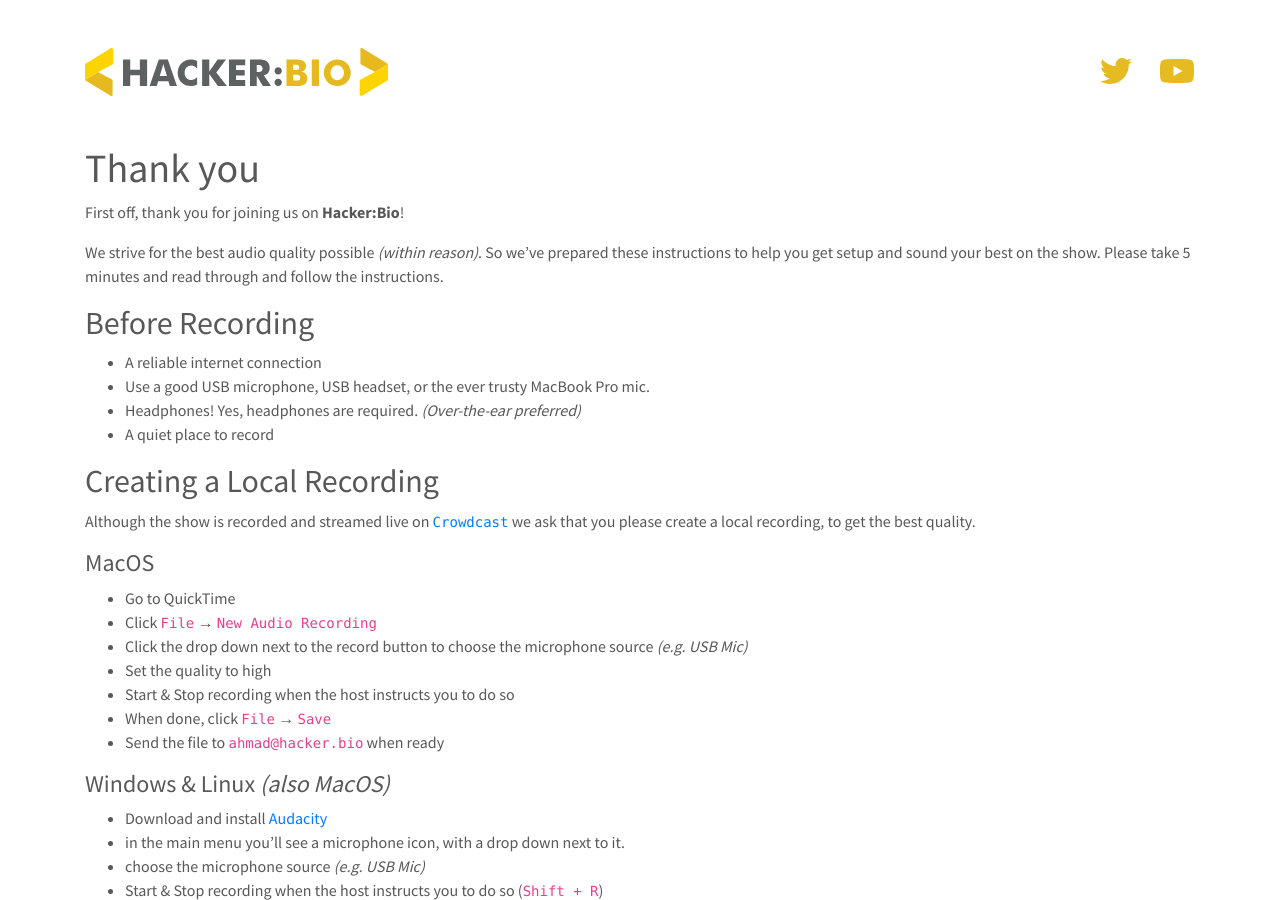
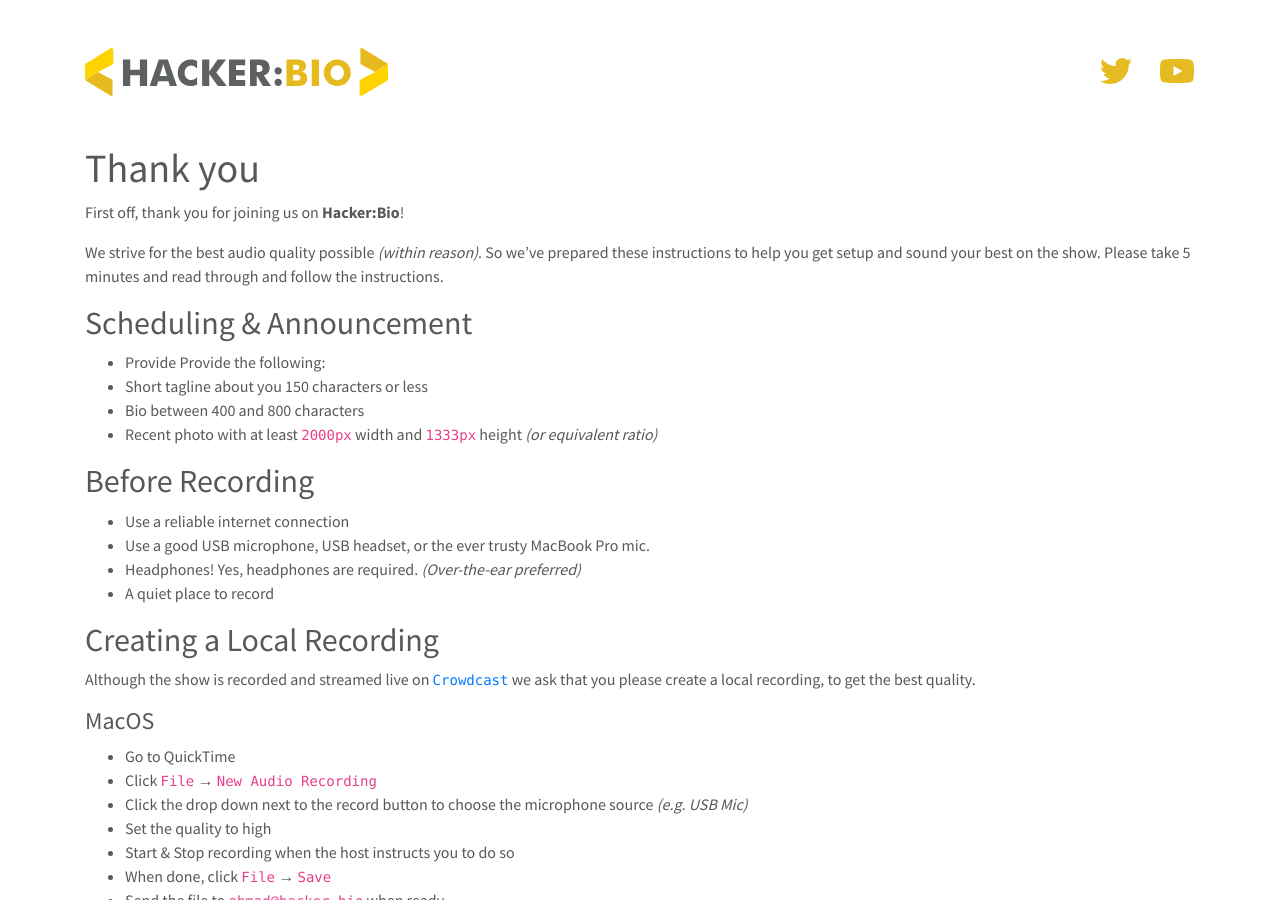
Before and after one commit to HackerBio/hackerbio.github.io, a Jekyll site: the page built from guests/index.md, in a window 1280 px wide and 900 px high. Built offline with Jekyll 4.4.1, drawn with Linux system fonts in a browser that asks for light colours; nearby versions of some CDN libraries.

Commit message:
Update index.md

```diff
--- a/guests/index.md
+++ b/guests/index.md
@@ -10,9 +10,16 @@
 
 We strive for the best audio quality possible _(within reason)_. So we've prepared these instructions to help you get setup and sound your best on the show. Please take 5 minutes and read through and follow the instructions.
 
+## Scheduling & Announcement
+
+- Provide Provide the following:
+- Short tagline about you 150 characters or less
+- Bio between 400 and 800 characters
+- Recent photo with at least `2000px` width and `1333px` height _(or equivalent ratio)_
+
 ## Before Recording
 
-- A reliable internet connection
+- Use a reliable internet connection
 - Use a good USB microphone, USB headset, or the ever trusty MacBook Pro mic.
 - Headphones! Yes, headphones are required. _(Over-the-ear preferred)_
 - A quiet place to record
```
